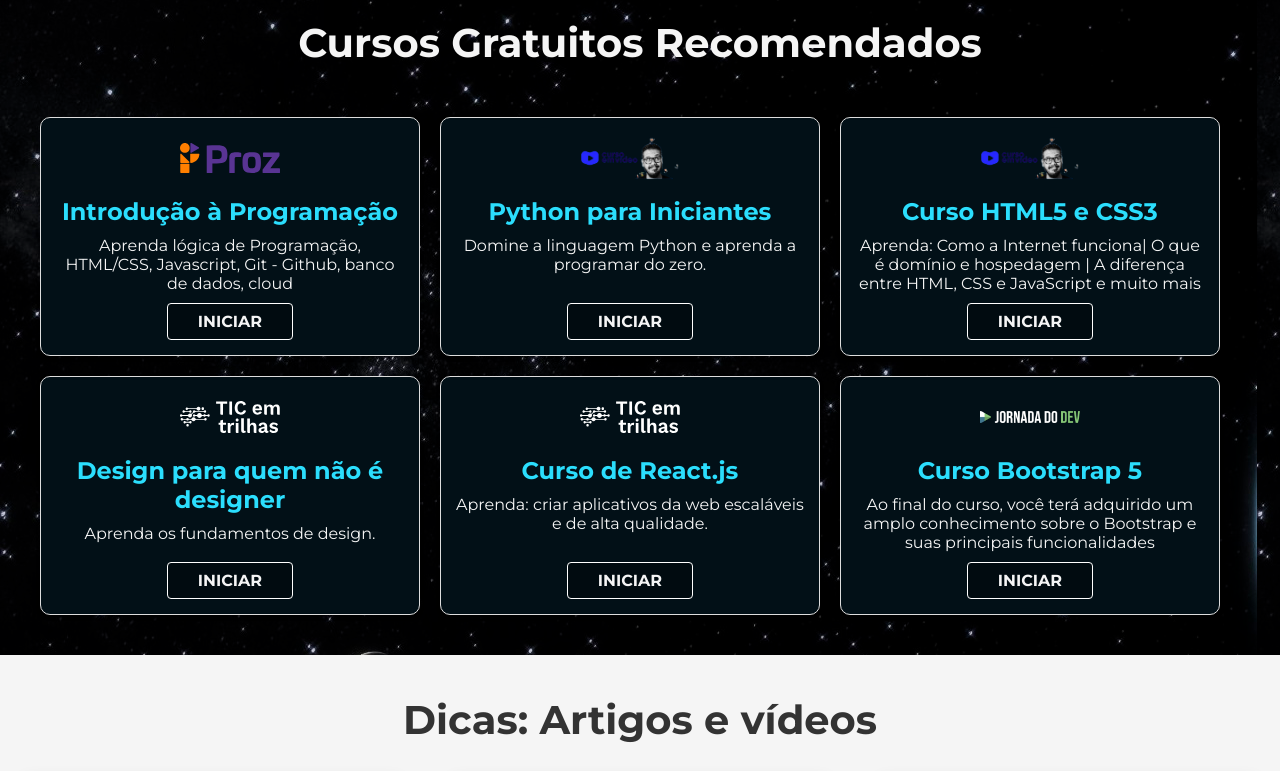
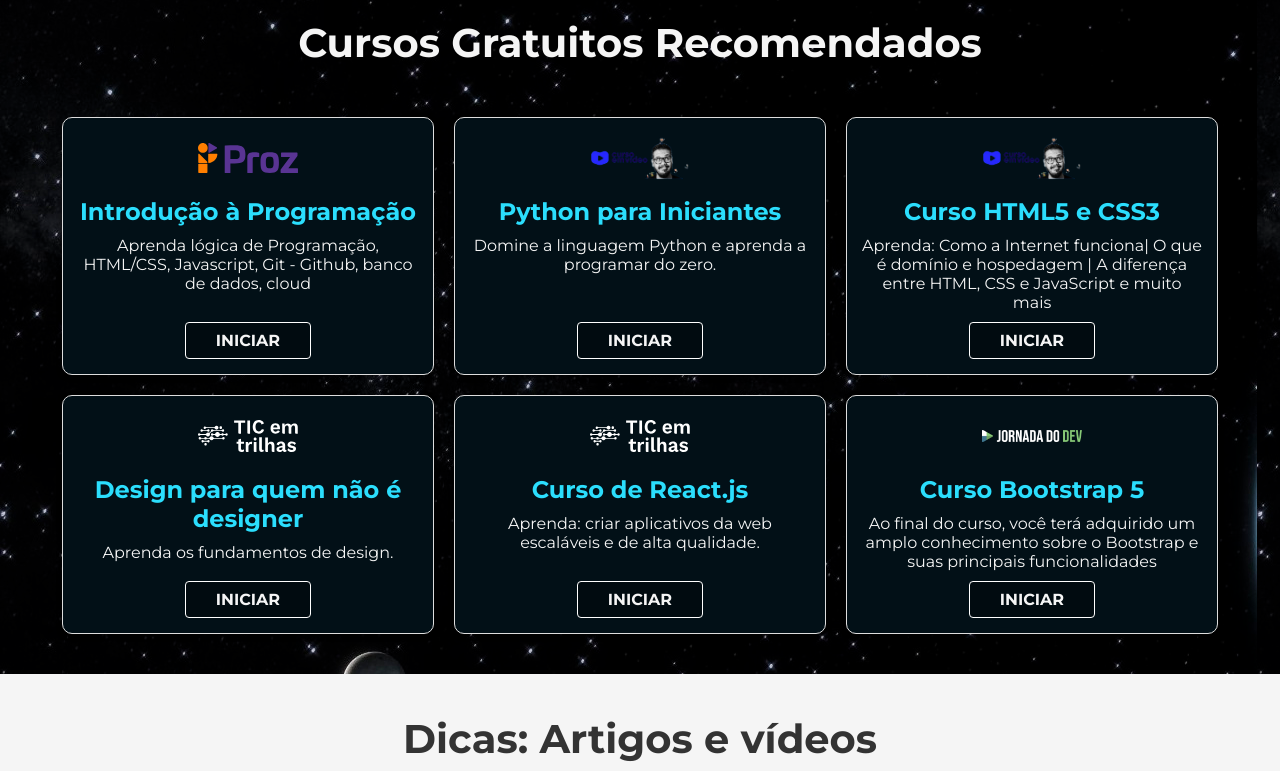
Before and after one commit to AlanPedroD/sprint-03-proz, a plain HTML site: page src/cursos.html in a window 1280 px wide. Shown: the part 798-1569 px from the top of the page. Drawn offline with Linux system fonts and the light colour scheme.

Commit message:
editando pagina cursos

```diff
--- a/css/cursos.css
+++ b/css/cursos.css
@@ -106,9 +106,9 @@ body {
 .cards-container {
     display: flex;
     flex-wrap: wrap;
+    justify-content: center;
     gap: 20px;
     padding: 20px;
-
 }
 
 .card {
@@ -117,9 +117,10 @@ body {
     background-color: #021017;
     border: 1px solid #ddd;
     border-radius: 10px;
-    box-shadow: 0 2px 5px rgba(0, 0, 0, 0.1);
+    box-shadow: 0 2px 5px rgba(0, 0, 0, 0.5);
     padding: 15px;
     width: calc(33.33% - 20px); /* Largura do card em relação ao contêiner */
+    width: 31%;
     transition: transform 0.3s; /* Transição para efeitos de hover */
 }
 
```
